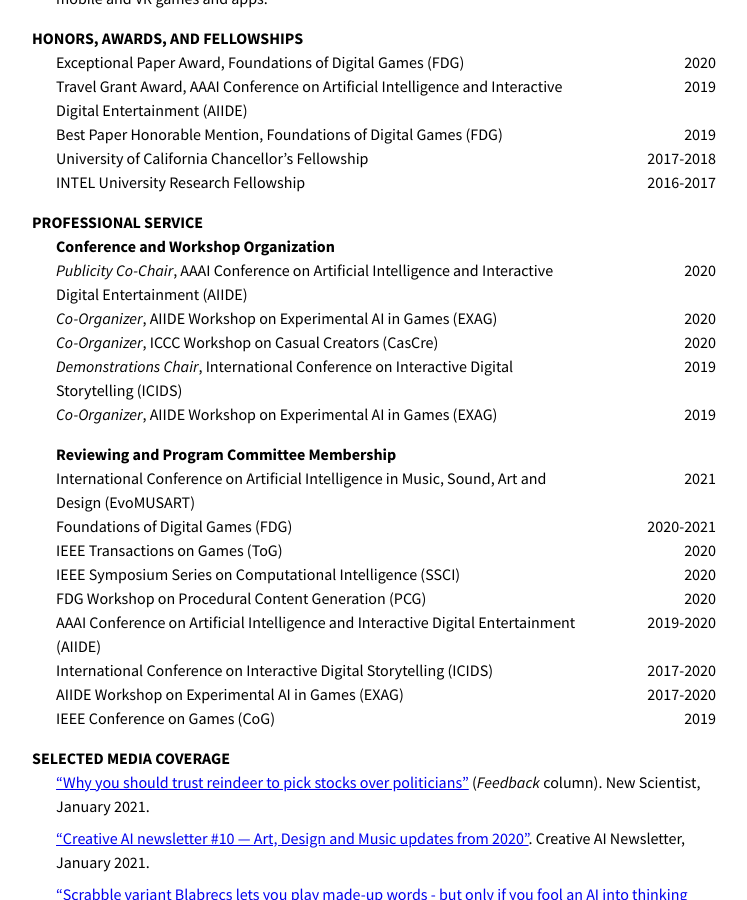
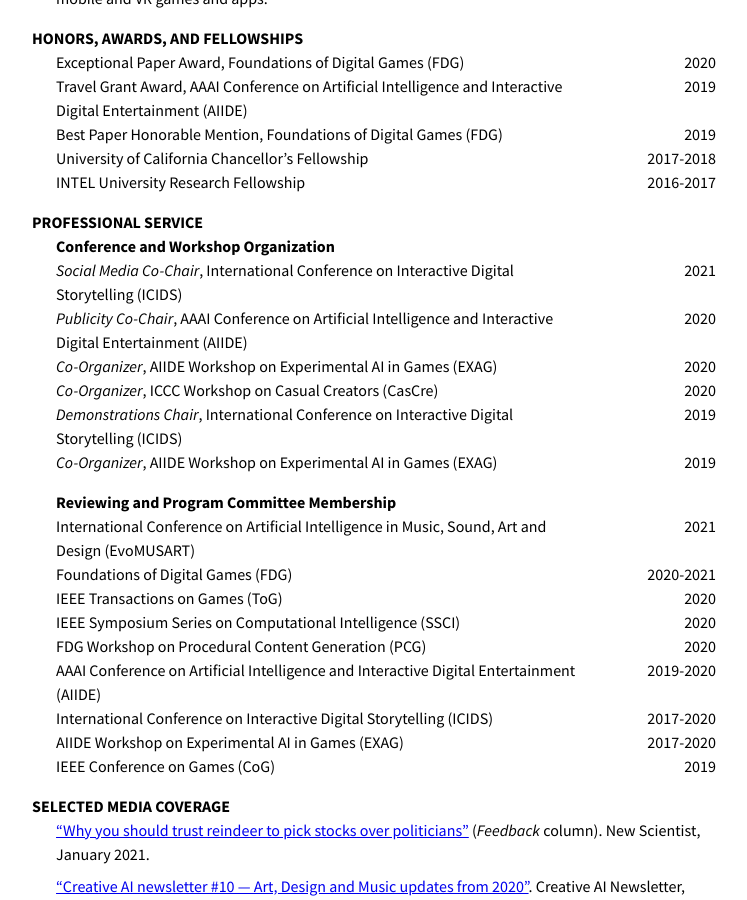
Before and after one commit to mkremins/mkremins.github.io, a Jekyll site: the page built from cv/index.html, in a window 1280 px wide and 900 px high, scrolled down 4330 px. Shown: the whole window, without its empty margins (266-1013 px from the left). Built offline with Jekyll 4.4.1, drawn with Linux system fonts in a browser that asks for light colours.

Commit message:
Add ICIDS 2021 service to CV

```diff
--- a/cv/index.html
+++ b/cv/index.html
@@ -290,6 +290,10 @@ layout: null
       <h3>Conference and Workshop Organization</h3>
       <div class="oneline-entries">
         <div class="dated-entry">
+          <div class="dated-content"><em>Social Media Co-Chair</em>, International Conference on Interactive Digital Storytelling (ICIDS)</div>
+          <div class="dated-date">2021</div>
+        </div>
+        <div class="dated-entry">
           <div class="dated-content"><em>Publicity Co-Chair</em>, AAAI Conference on Artificial Intelligence and Interactive Digital Entertainment (AIIDE)</div>
           <div class="dated-date">2020</div>
         </div>
```
